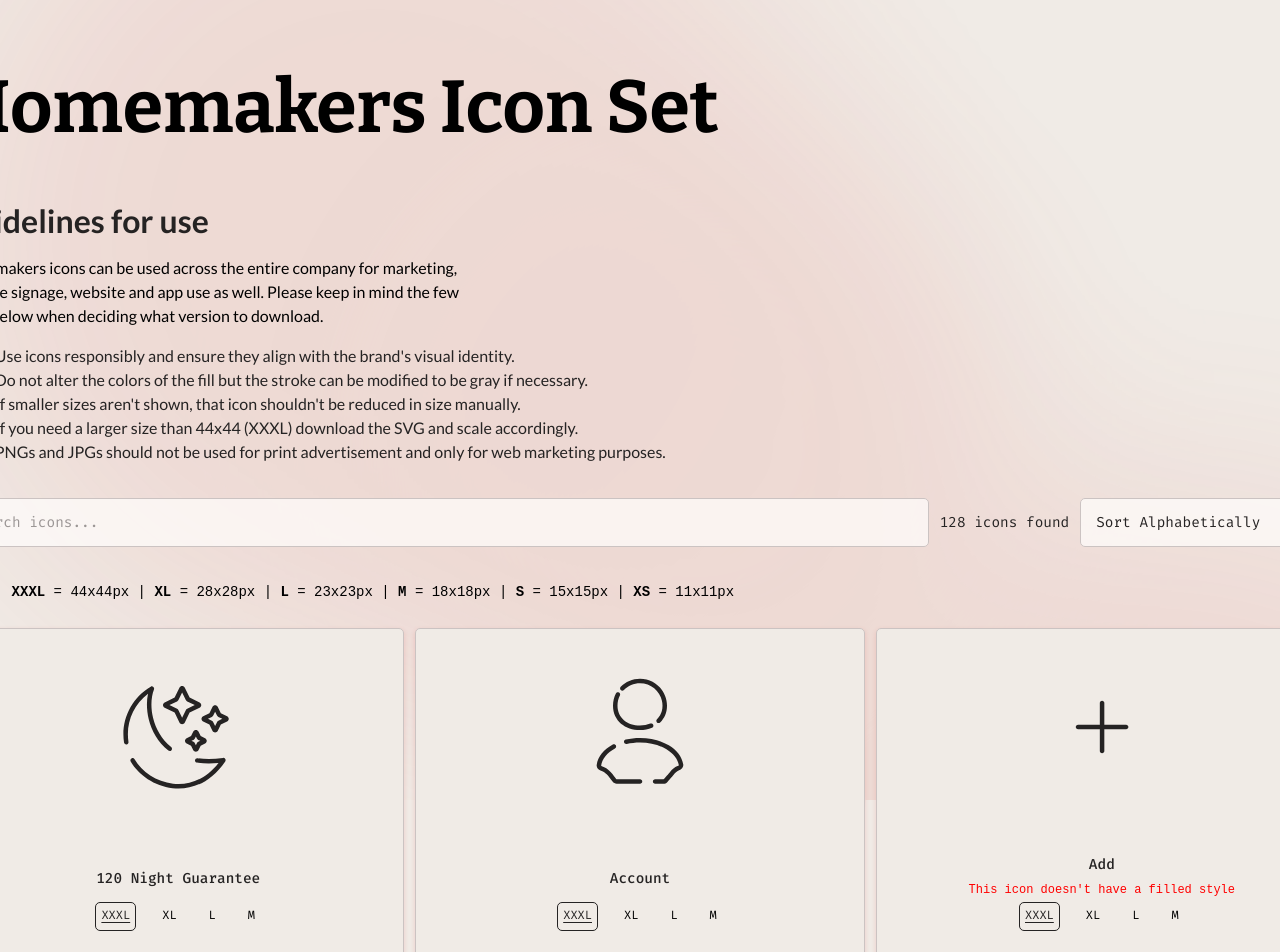
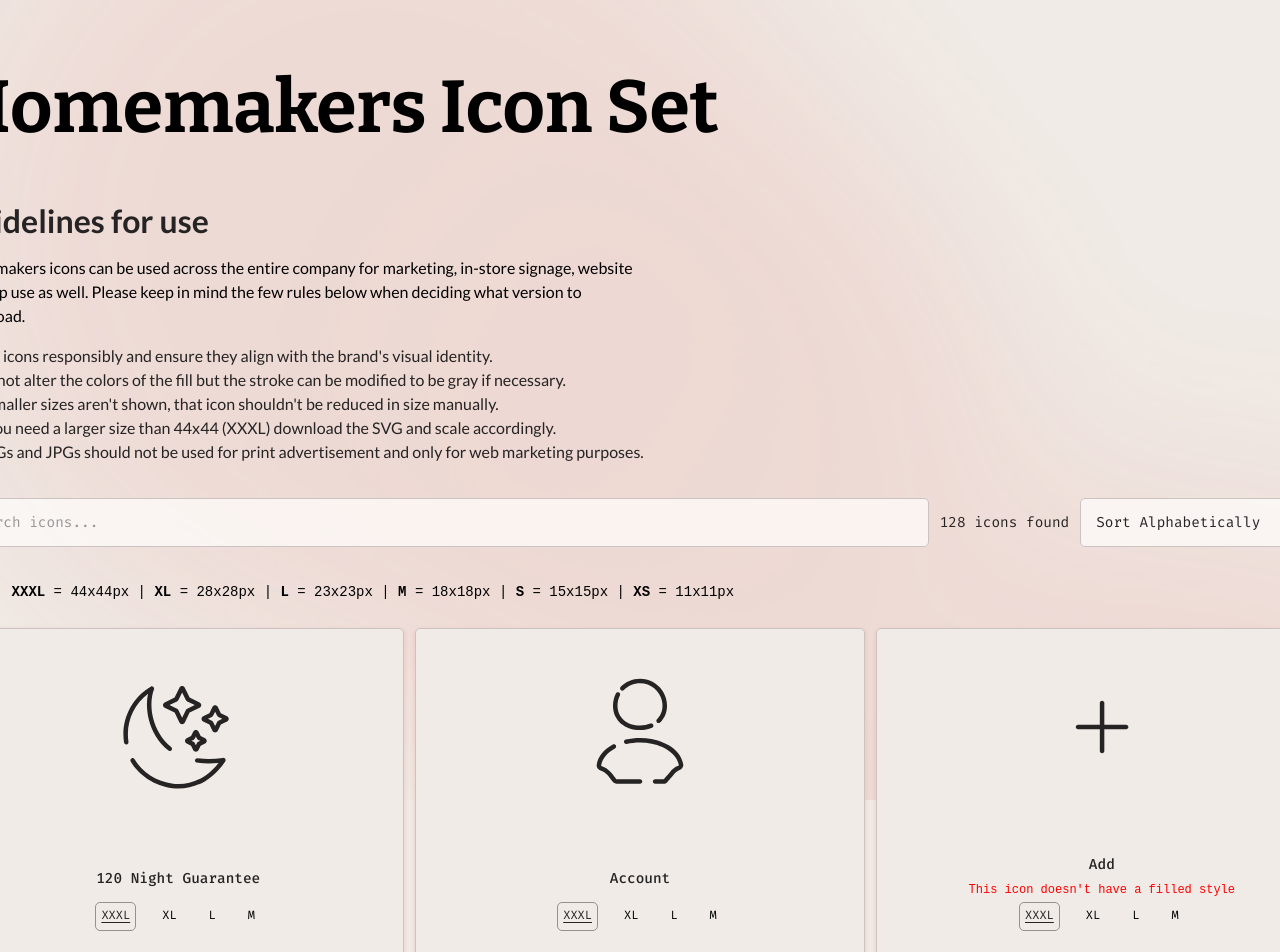
Before and after one commit to Alexiswaters/homemakersBrand, a React (Create React App) app: page / in a window 1280 px wide. Shown: the top 952 px of the page. Built offline with nearby package versions, Linux system fonts and the light colour scheme; no server answers; grey boxes are pictures that could not be loaded.

Commit message:
Ajdust selected colors

```diff
--- a/src/App.css
+++ b/src/App.css
@@ -222,7 +222,7 @@ h1 {
 .list {
   font-size: 1rem;
   color: #252323;
-  list-style-position: inside; /* Ensure bullets are inside the list */
+  list-style-position: outside;
   line-height: 150%;
   padding-left: 0; /* Remove default padding */
   margin-left: 0; /* Remove default margin */
@@ -235,7 +235,7 @@ h1 {
 }
 
 p {
-  max-width: 40vw;
+  max-width: 50%;
   line-height: 150%;
 }
 @media (max-width: 600px) {
@@ -292,7 +292,7 @@ h3{
     color: #252323; /* Text color for selected */
     text-decoration: underline;
     text-underline-offset: 3px;
-    border: 1.5px solid #252323; /* Updated from e0e0e0 */
+    border: 1.5px solid #998F8F; /* Updated from e0e0e0 */
 }
 
 /* Hide the default radio buttons */
```
